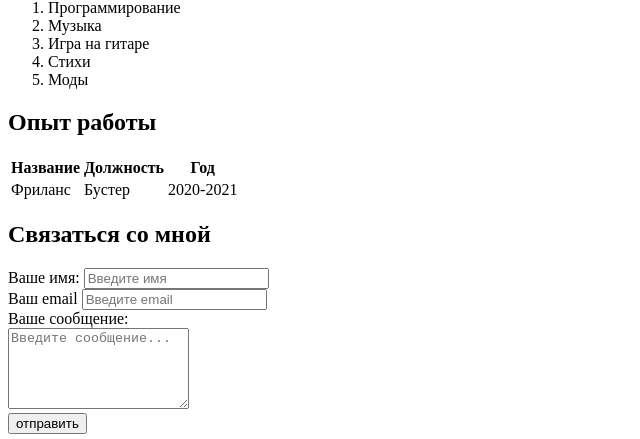
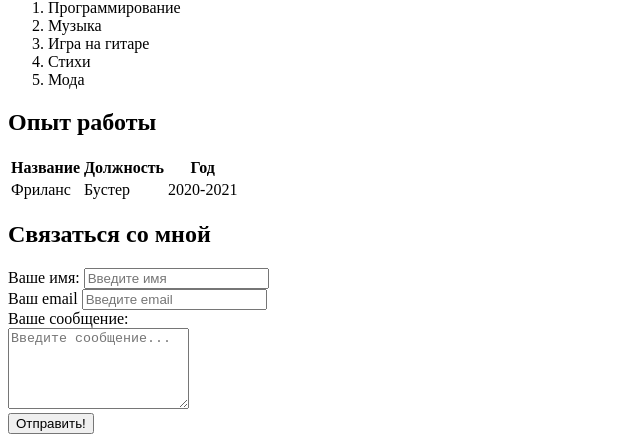
Before and after one commit to Yung-Sage/Resume, a plain HTML site: page index.html in a window 1280 px wide. Shown: the part 428-867 px from the top of the page, 0-640 px from the left. Drawn offline with Linux system fonts and the light colour scheme.

Commit message:
Update index.html

```diff
--- a/index.html
+++ b/index.html
@@ -24,7 +24,7 @@
         <li>Музыка</li>
         <li>Игра на гитаре</li>
         <li>Стихи</li>
-        <li>Моды</li>
+        <li>Мода</li>
     </ol>
 
     <h2>Опыт работы</h2>
@@ -59,7 +59,7 @@
     <br>
     <textarea id="message" cols="20"rows="5"placeholder="Введите сообщение..."></textarea>
     </div>
-<input type="submit"value="отправить">
+<input type="submit"value="Отправить!">
 </form>
 </body>
 </html>
```
